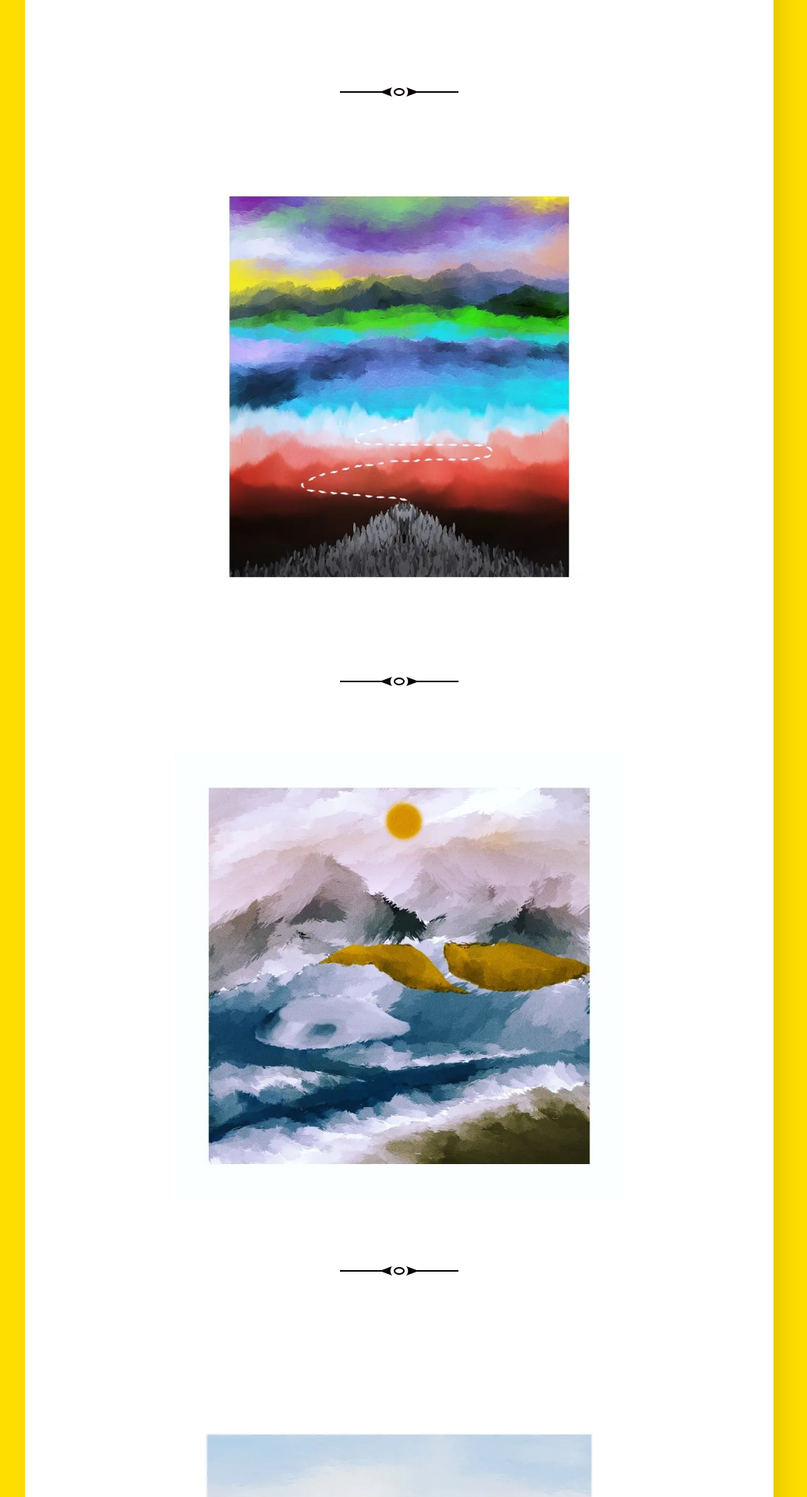
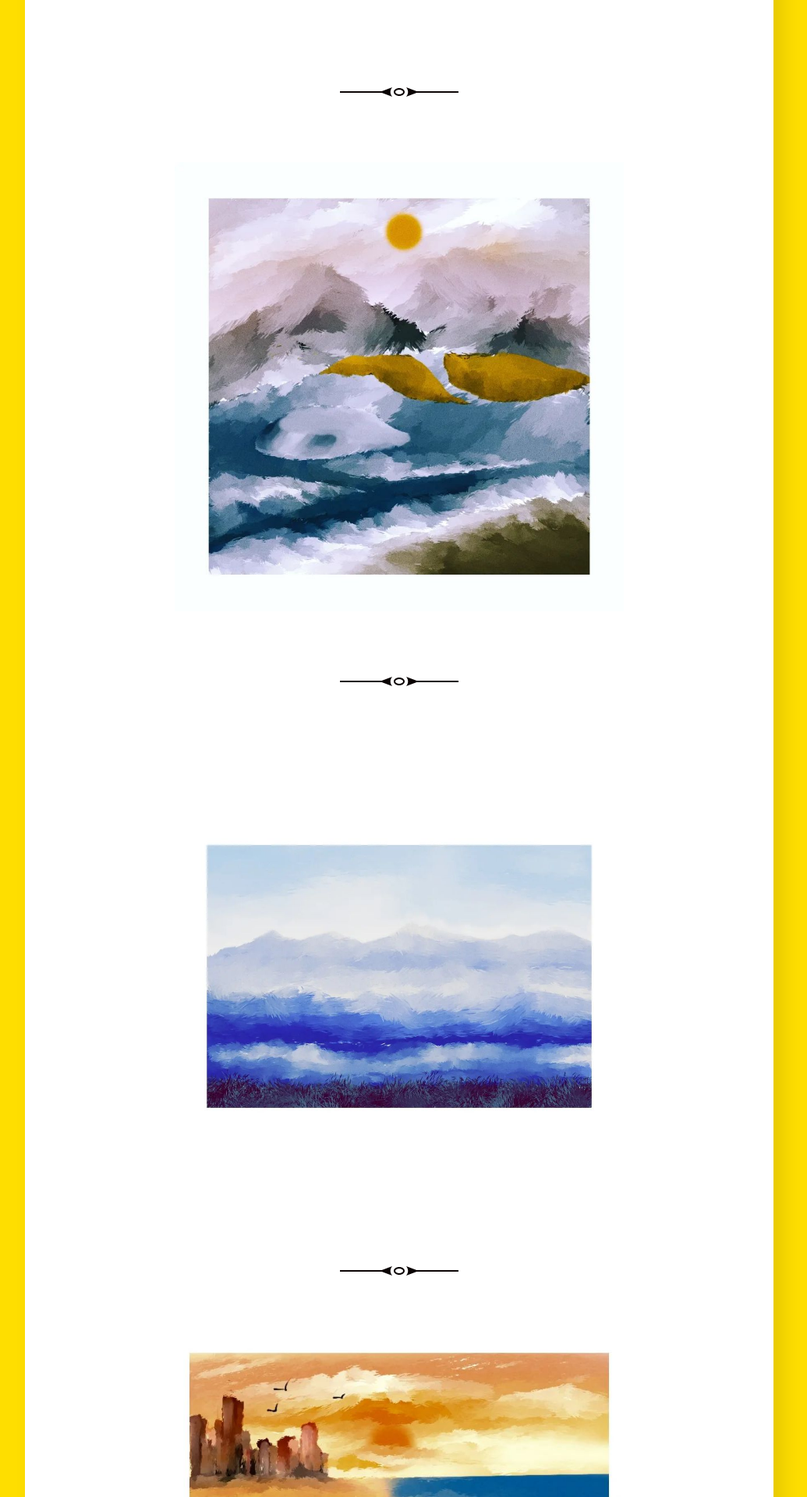
Before and after one commit to iamarishi/iamarishi.github.io, a Jekyll site: the page built from _posts/2023-06-17-artworks-part-one.md, in a window 1280 px wide. Shown: the part 3359-5279 px from the top of the page at 78% size, without its empty margins (128-1163 px from the left). Built offline with Jekyll 4.4.1, drawn with Linux system fonts in a browser that asks for light colours.

Commit message:
Update 2023-06-17-artworks-part-one.md

```diff
--- a/_posts/2023-06-17-artworks-part-one.md
+++ b/_posts/2023-06-17-artworks-part-one.md
@@ -20,10 +20,6 @@ categories: artwork
 
 <center><hr></center>
 
-<img src="{{site.baseurl}}/assets/artworks/5_9153304882747575052_n_1080.jpg">
-
-<center><hr></center>
-
 <img src="{{site.baseurl}}/assets/artworks/6_9153304882747575052_n_1080.jpg">
 
 <center><hr></center>
```
